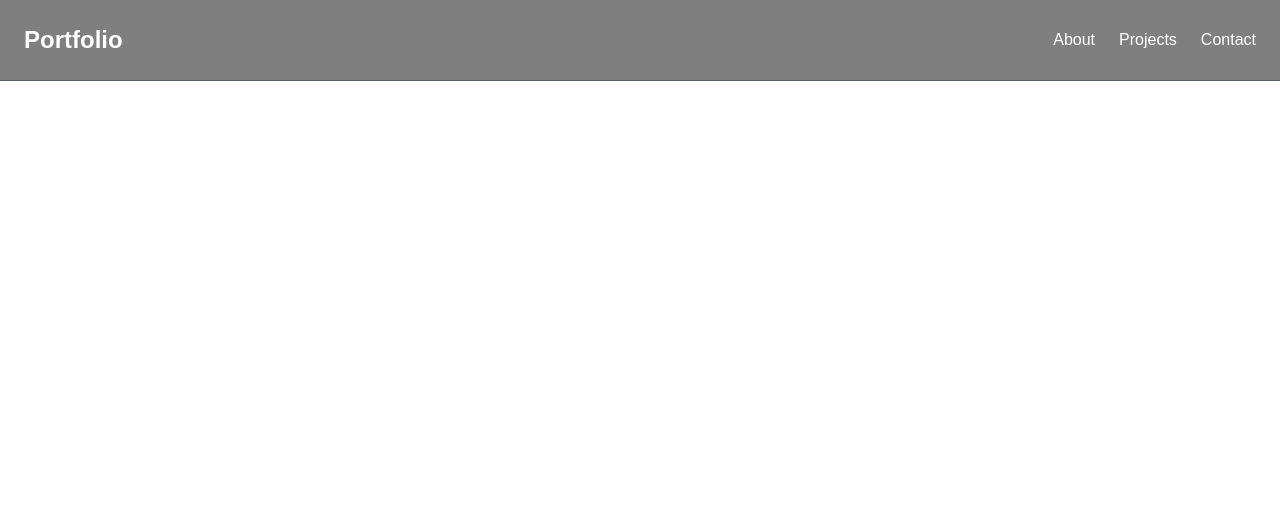
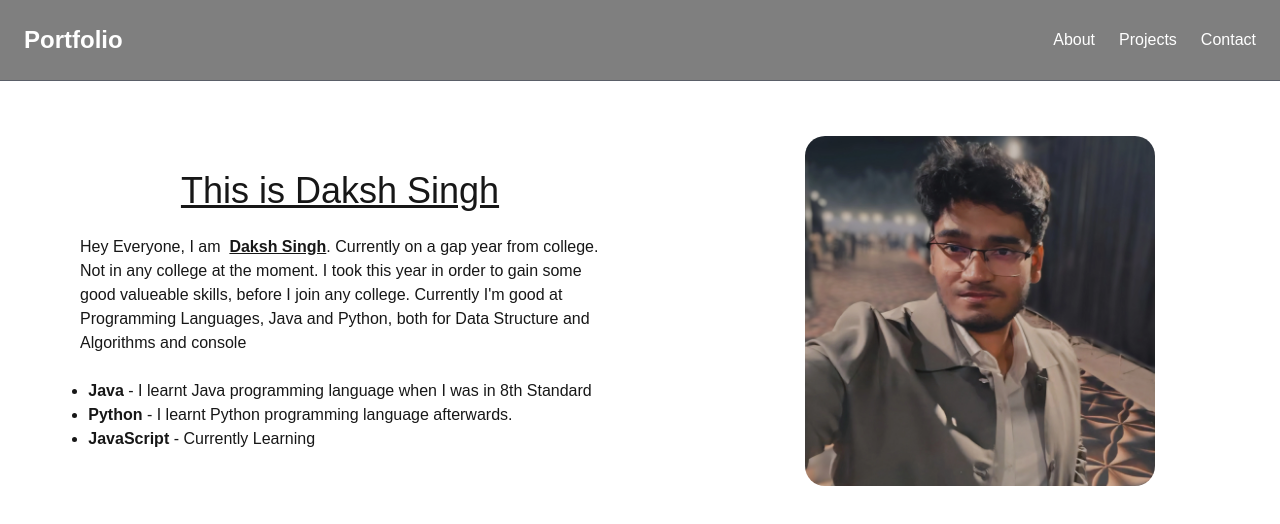
Before and after one commit to DakshSingh-GitHub/PortfolioWebApp, a Next.js app: page / in a window 1280 px wide. Shown: the top 524 px of the page. Built offline with nearby package versions, Linux system fonts and the light colour scheme.

Commit message:
Created the home page's "My Description" Component, optimized hover colours

```diff
--- a/app/layout.tsx
+++ b/app/layout.tsx
@@ -1,7 +1,7 @@
 import type { Metadata } from "next";
 import { Geist, Geist_Mono } from "next/font/google";
 import "@/app/globals.css";
-import Navbar from "@/components/Navbar";
+import Navbar from "@/components/global/Navbar";
 
 const geistSans = Geist({
     variable: "--font-geist-sans",
--- a/app/page.tsx
+++ b/app/page.tsx
@@ -1,8 +1,9 @@
+import HomeCard from "@/components/pagecomponent/HomeCard";
 
 export default function Home() {
     return (
         <div className="">
-
+            <HomeCard />
 		</div>
     );
 }
--- a/components/Navbar.tsx
+++ b/components/global/Navbar.tsx
@@ -60,25 +60,25 @@ export default function Navbar() {
                                 <div className="absolute top-full mt-2 w-56 bg-black/70 backdrop-blur-sm rounded-md shadow-lg">
                                     <Link
                                         href="/projects/library-management"
-                                        className="block px-4 py-2 hover:bg-gray-800/70 rounded-t-md"
+                                        className="block px-4 py-2 hover:bg-purple-950 rounded-t-md"
                                     >
                                         Library Management
                                     </Link>
                                     <Link
                                         href="/projects/portfolio"
-                                        className="block px-4 py-2 hover:bg-gray-800/70"
+                                        className="block px-4 py-2 hover:bg-purple-950"
                                     >
                                         Portfolio
                                     </Link>
                                     <Link
                                         href="/projects/mathematics-helper"
-                                        className="block px-4 py-2 hover:bg-gray-800/70"
+                                        className="block px-4 py-2 hover:bg-purple-950"
                                     >
                                         Mathematics helper
                                     </Link>
                                     <Link
                                         href="/projects/hotel-management"
-                                        className="block px-4 py-2 hover:bg-gray-800/70 rounded-b-md"
+                                        className="block px-4 py-2 hover:bg-purple-950 rounded-b-md"
                                     >
                                         Hotel management
                                     </Link>
--- /dev/null
+++ b/components/pagecomponent/HomeCard.tsx
@@ -0,0 +1,79 @@
+
+import Image from "next/image";
+
+export const classNames = {
+    cardparent_divisions: "w-1/2 flex justify-center flex-col items-center p-10 pl-20 cursor-default",
+    cardparent_division_h1: "text-4xl text-center underline",
+    cardparent_division_p: "text-left",
+    textGlowEffect: "transition-all duration-300 ease-in-out hover:filter hover:drop-shadow-[0_0_8px_rgba(124,58,237,2.0)]",
+    spanText: "underline font-bold",
+    cardparent_list: "",
+    cardparent_list_span: "font-bold",
+};
+
+export default function HomeCard() {
+    return (
+        <div className="homecard">
+            <div className="cardparent flex flex-row items-center">
+                <div className={`${classNames.cardparent_divisions}`}>
+                    <h1
+                        className={`${classNames.cardparent_division_h1} ${classNames.textGlowEffect}`}
+                    >
+                        This is Daksh Singh
+                    </h1>{" "}
+                    <br />
+                    <p className={classNames.cardparent_division_p}>
+                        Hey Everyone, I am &nbsp;
+                        <span
+                            className={`${classNames.spanText} ${classNames.textGlowEffect}`}
+                        >
+                            Daksh Singh
+                        </span>
+                        . Currently on a gap year from college. Not in any
+                        college at the moment. I took this year in order to gain
+                        some good valueable skills, before I join any college.
+                        Currently I&apos;m good at Programming Languages, Java
+                        and Python, both for Data Structure and Algorithms and
+                        console
+                    </p>
+                    <br />
+                    <ul className={classNames.cardparent_list} style={{ listStyle: "disc" }}>
+                        <li>
+                            <span
+                                className={`${classNames.cardparent_list_span} ${classNames.textGlowEffect}`}
+                            >
+                                Java
+                            </span>{" "}
+                            - I learnt Java programming language when I was in
+                            8th Standard
+                        </li>
+                        <li>
+                            <span
+                                className={`${classNames.cardparent_list_span} ${classNames.textGlowEffect}`}
+                            >
+                                Python
+                            </span>{" "}
+                            - I learnt Python programming language afterwards.
+                        </li>
+                        <li>
+                            <span className={`${classNames.cardparent_list_span} ${classNames.textGlowEffect}`}>
+                                JavaScript
+                            </span>{" "}
+                            - Currently Learning
+                        </li>
+                    </ul>
+                </div>
+                <div className={classNames.cardparent_divisions}>
+                    <Image
+                        src="/daksh.jpg"
+                        width={350}
+                        height={350}
+                        alt="Daksh Singh"
+                        className={`${classNames.textGlowEffect}`}
+                        style={{ borderRadius: 20 }}
+                    />
+                </div>
+            </div>
+        </div>
+    );
+}
```
Also changed, not shown: public/daksh.jpg (added).
